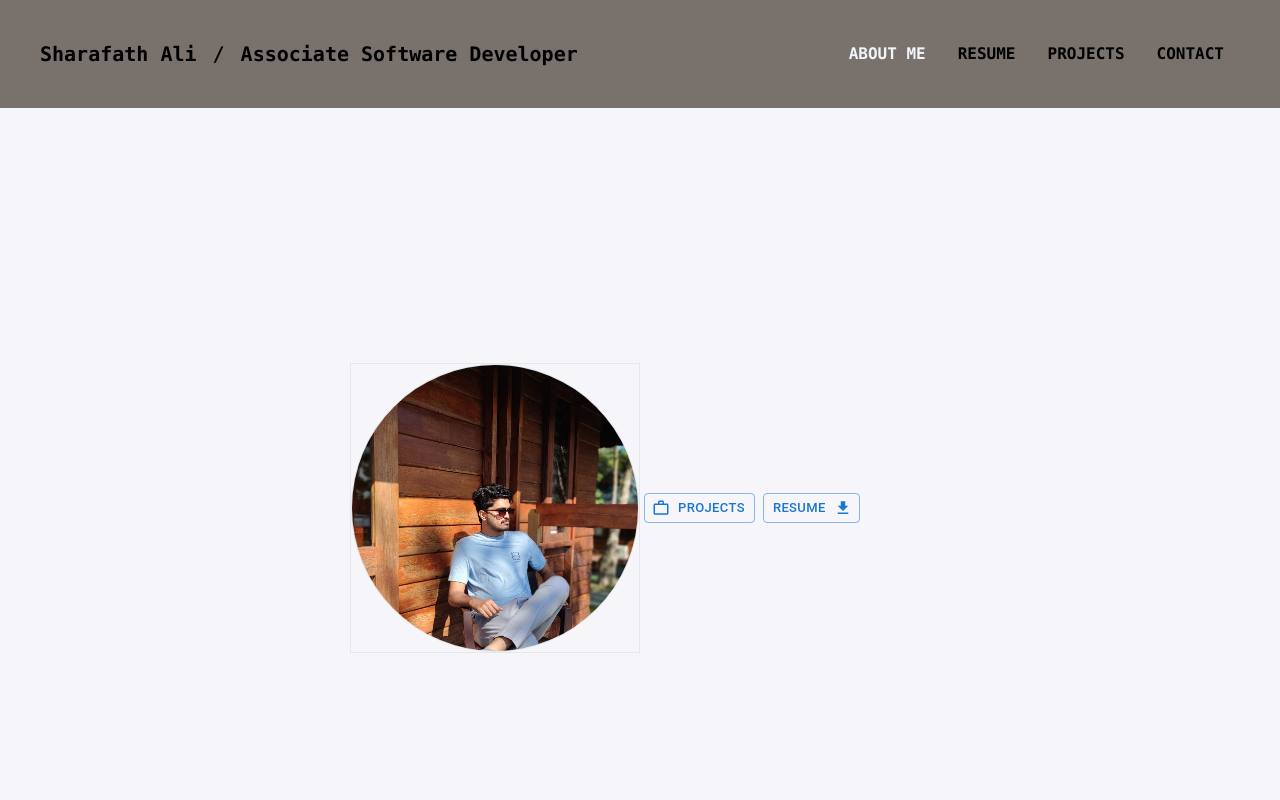
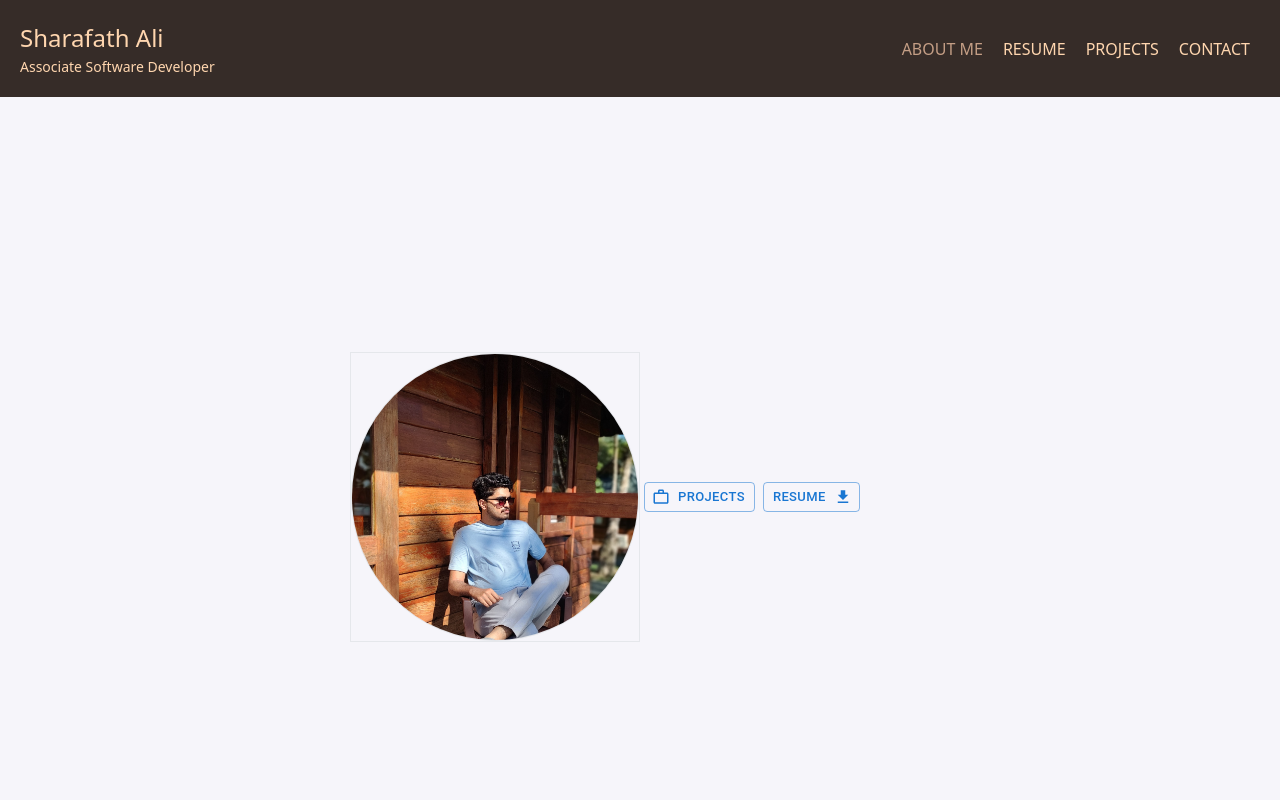
Before and after one commit to sharafath-ali/Personal-website, a React (Create React App) app: page / in a window 1280 px wide. Shown: the top 800 px of the page. Built offline with nearby package versions, Linux system fonts and the light colour scheme; a web font is replaced by a local one.

Commit message:
changed the header of the website

```diff
--- /dev/null
+++ b/src/Css/Header.css
@@ -0,0 +1,70 @@
+/* src/components/Header.css */
+:root {
+    --dark-brown: #362c28;
+    --medium-brown: #C49E85;
+    --light-brown: #FFD6AF;
+    --white: #ffffff;
+  }
+
+.header {
+    display: flex;
+    justify-content: space-between;
+    align-items: center;
+    padding: 20px;
+    background-color: var(--dark-brown);
+}
+
+.header-left h1 {
+    margin: 0;
+    font-size: 24px;
+    color:var(--light-brown);
+}
+
+.header-left p {
+    margin: 0;
+    font-size: 14px;
+    color:var(--light-brown);
+}
+
+.header-right a {
+    margin: 0 10px;
+    text-decoration: none;
+    color:var(--light-brown);
+}
+
+.header-right a:hover {
+    color: var(--medium-brown);
+    /* text-decoration: underline; */
+}
+
+.toblack {
+    color: var(--medium-brown) !important;
+}
+
+@media (max-width: 768px) {
+    /* .header {
+        flex-direction: column;
+        align-items: flex-start;
+    } */
+
+    .header-right {
+        margin-top: 10px;
+
+    }
+
+    .header-right a {
+        display: block;
+        margin: 5px 0;
+    }
+
+    .header-left h1 {
+        margin: 0;
+        font-size: 20px;
+    }
+
+    .header-left p {
+        margin: 0;
+        font-size: 11px;
+    }
+
+}
--- a/src/components/Header.jsx
+++ b/src/components/Header.jsx
@@ -5,56 +5,37 @@ function Header() {
   const { pathname } = useLocation();
 
   return (
-    <div className="flex justify-between bg-stone-500 p-10 items-center sticky top-0">
-      <div className="flex justify-between">
-        <h1 className="font-mono from-neutral-700 font-black  text-xl">
-          Sharafath Ali
-        </h1>
-        <p className="font-mono from-neutral-700 font-black px-4  text-xl">/</p>
-        <p className="font-mono from-neutral-700 font-black  text-xl">
-          Associate Software Developer
-        </p>
+    <>
+      <header className="header">
+        <div className="header-left">
+          <h1>Sharafath Ali</h1>
+          <p>Associate Software Developer</p>
         </div>
-      <div className="flex justify-between items-center">
-        <div>
-          <p className="font-mono from-neutral-600 font-black px-4">
-            <Link to="/" className={pathname === "/" ? "text-slate-100" : ""}>
+        <nav className="header-right">
+          <Link to="/" className={pathname === "/" ? "toblack" : ""}>
             ABOUT ME
           </Link>
-          </p>
-        </div>
-        <div>
-          <p className="font-mono from-neutral-700 font-black px-4">
           <Link
             to="/Resume"
-              className={pathname === "/Resume" ? "text-slate-100" : ""}
+            className={pathname === "/Resume" ? "toblack" : ""}
           >
             RESUME
           </Link>
-          </p>
-        </div>
-        <div>
-          <p className="font-mono from-neutral-700 font-black px-4">
           <Link
             to="/Projects"
-              className={pathname === "/Projects" ? "text-slate-100" : ""}
+            className={pathname === "/Projects" ? "toblack" : ""}
           >
             PROJECTS
           </Link>
-          </p>
-        </div>
-        <div>
-          <p className="font-mono from-neutral-700 font-black px-4">
           <Link
             to="/Contact"
-              className={pathname === "/Contact" ? "text-slate-100" : ""}
+            className={pathname === "/Contact" ? "toblack" : ""}
           >
             CONTACT
           </Link>
-          </p>
-        </div>
-      </div>
-    </div>
+        </nav>
+      </header>
+    </>
   );
 }
 
--- a/src/components/Layout.jsx
+++ b/src/components/Layout.jsx
@@ -1,6 +1,7 @@
 import React from "react";
 import Header from "./Header";
 import Footer from "./Footer";
+import "../Css/Header.css";
 
 function Layout(props) {
   return (
--- /dev/null
+++ b/src/consts/uiColor.js
@@ -0,0 +1,4 @@
+export const darkBrown = "#6b4b3e";
+export const mediumBrown = "#C49E85";
+export const lightBrown = "#FFD6AF";
+export const white = "#ffffff";
```
Also changed, not shown: src/App.css (line endings or trailing spaces). Lines whose indentation alone changed are shown as unchanged.
